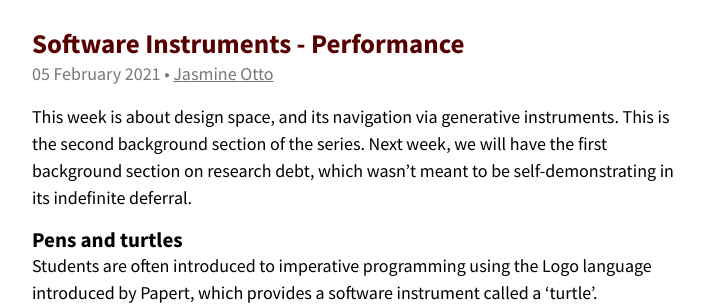
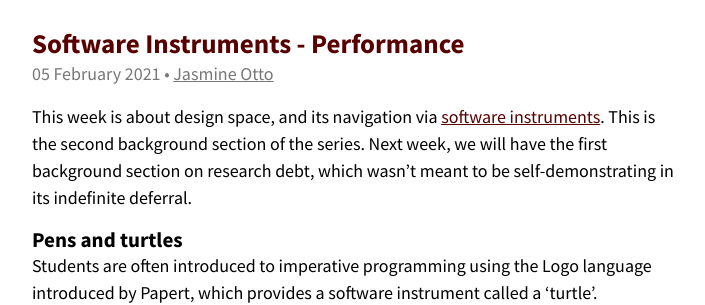
Before and after one commit to mixedinitiatives/mixedinitiatives.github.io, a Jekyll site: the page built from _posts/2021-2-5-software-instruments-performance.md, in a window 1280 px wide and 900 px high. Shown: the part 123-428 px from the top of the window, without its empty margins (286-991 px from the left). Built offline with Jekyll 4.4.1, drawn with Linux system fonts in a browser that asks for light colours.

Commit message:
link to previous post in series

```diff
--- a/_posts/2021-2-5-software-instruments-performance.md
+++ b/_posts/2021-2-5-software-instruments-performance.md
@@ -4,7 +4,7 @@ excerpt: "This week is about design space, and its navigation via generative ins
 author: Jasmine Otto
 ---
 
-This week is about design space, and its navigation via generative instruments. This is the second background section of the series. Next week, we will have the first background section on research debt, which wasn't meant to be self-demonstrating in its indefinite deferral.
+This week is about design space, and its navigation via [software instruments]({% post_url 2021-1-26-software-instruments-def %}). This is the second background section of the series. Next week, we will have the first background section on research debt, which wasn't meant to be self-demonstrating in its indefinite deferral.
 
 ### Pens and turtles
 
```
